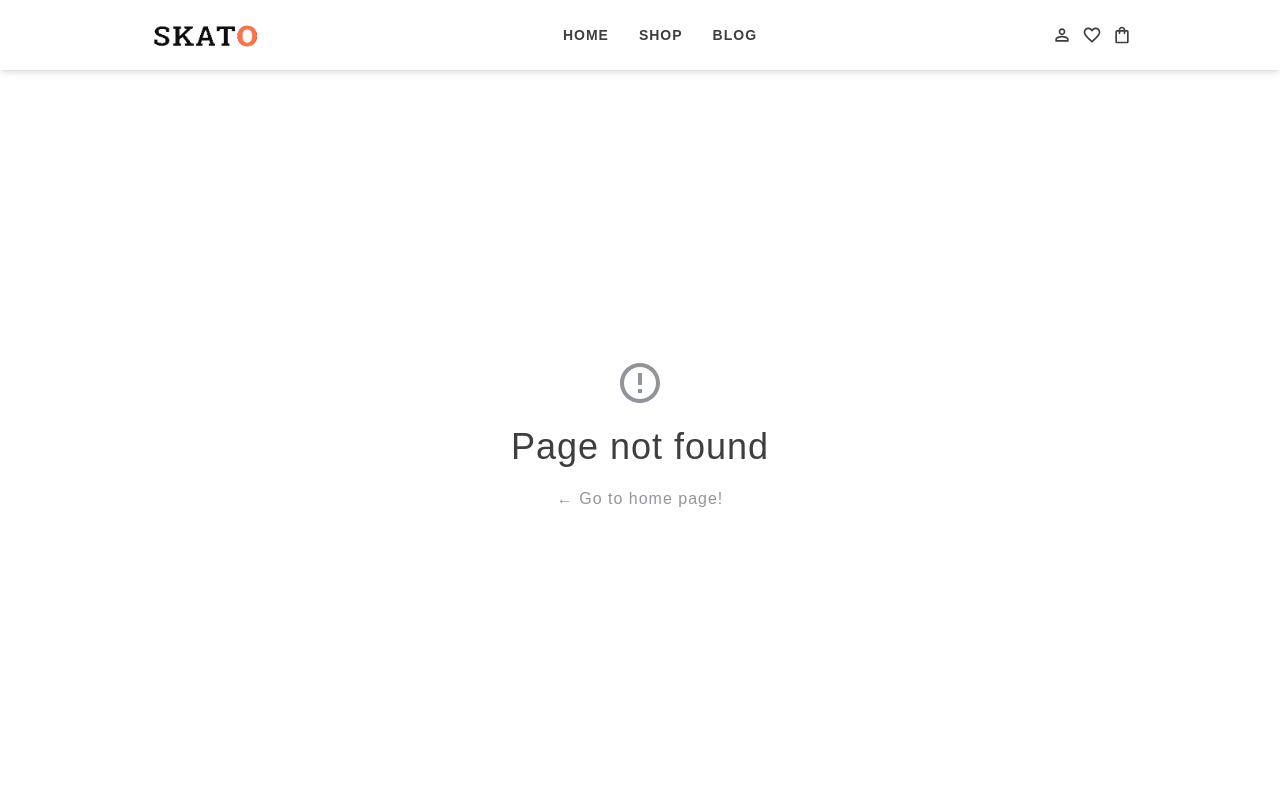
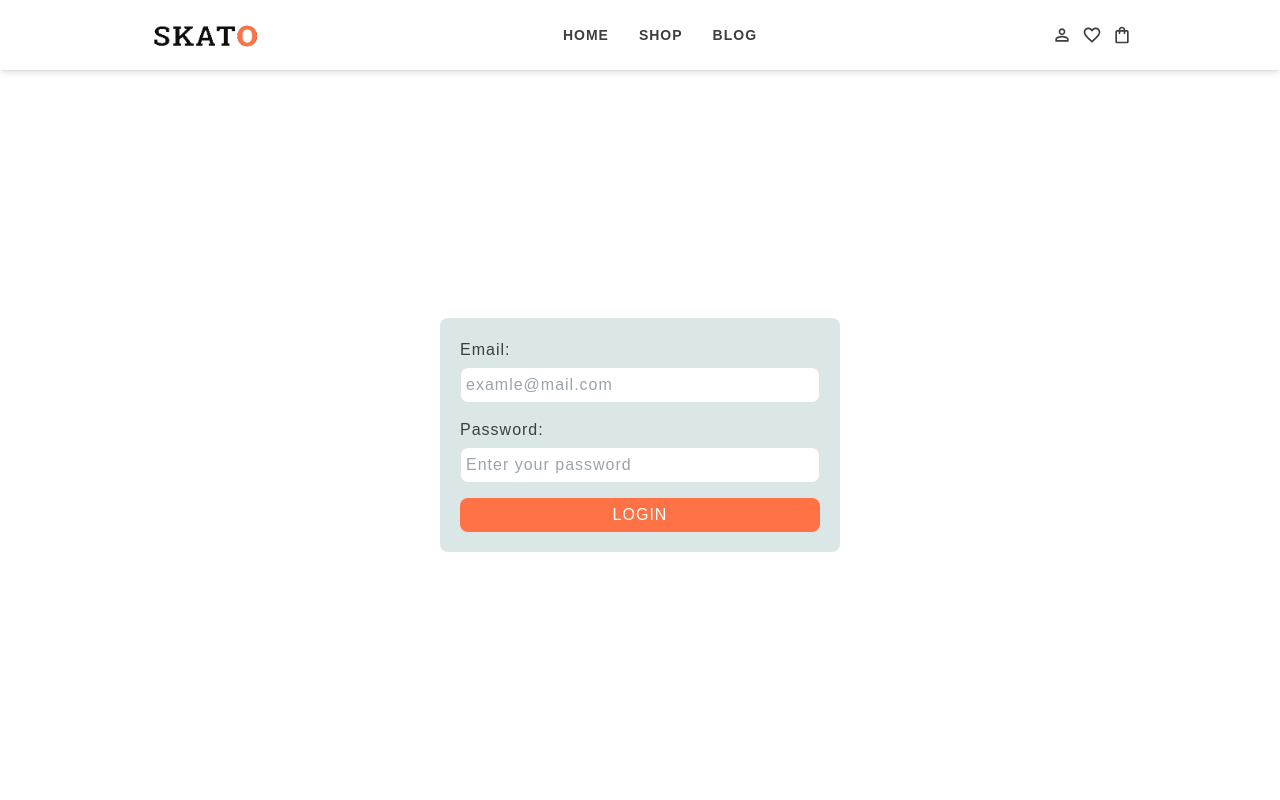
Before and after one commit to mustafa-khaled/Gotta-Sports--Store, a React (Vite) app: page /login in a window 1280 px wide. Before the commit this address had no page. Shown: the top 800 px of the page. Built offline with nearby package versions, Linux system fonts and the light colour scheme.

Commit message:
login form

```diff
--- a/src/App.jsx
+++ b/src/App.jsx
@@ -9,6 +9,7 @@ import ScrollToTop from "./ui/ScrollToTop";
 const Home = lazy(() => import("./pages/Home/Home"));
 const Shop = lazy(() => import("./features/shop/Shop"));
 const Blog = lazy(() => import("./pages/Blog/Blog"));
+const Authentication = lazy(() => import("./features/auth/Authentication"));
 const NotFound = lazy(() => import("./pages/NotFound"));
 
 function App() {
@@ -22,6 +23,7 @@ function App() {
             <Route path="/" element={<Home />} />
             <Route path="/shop" element={<Shop />} />
             <Route path="/blog" element={<Blog />} />
+            <Route path="/login" element={<Authentication />} />
             <Route path="*" element={<NotFound />} />
           </Routes>
         </Suspense>
--- /dev/null
+++ b/src/features/auth/AuthForm.jsx
@@ -0,0 +1,36 @@
+import Button from "../../ui/Button";
+import Container from "../../ui/Container";
+
+function AuthForm() {
+  return (
+    <Container>
+      <form className="mx-auto flex flex-col items-start gap-[15px] rounded-lg bg-gray p-[20px] sm:w-[400px]">
+        <div className="w-full">
+          <label htmlFor="email">Email:</label>
+          <input
+            type="text"
+            name="email"
+            className="mt-[5px] w-full rounded-lg border border-gray p-[5px] outline-none focus:border-darkGray"
+            id="email"
+            placeholder="examle@mail.com"
+          />
+        </div>
+
+        <div className="w-full">
+          <label htmlFor="password">Password:</label>
+          <input
+            type="password"
+            name="password"
+            className="mt-[5px] w-full rounded-lg border border-gray p-[5px] outline-none focus:border-darkGray"
+            id="password"
+            placeholder="Enter your password"
+          />
+        </div>
+
+        <Button>Login</Button>
+      </form>
+    </Container>
+  );
+}
+
+export default AuthForm;
--- /dev/null
+++ b/src/features/auth/Authentication.jsx
@@ -0,0 +1,11 @@
+import AuthForm from "./AuthForm";
+
+function Authentication() {
+  return (
+    <div className="flex h-[calc(100vh-70px)] items-center justify-center ">
+      <AuthForm />
+    </div>
+  );
+}
+
+export default Authentication;
--- /dev/null
+++ b/src/features/cart/Cart.jsx
@@ -0,0 +1,5 @@
+function Cart() {
+  return <div>Cart</div>;
+}
+
+export default Cart;
--- /dev/null
+++ b/src/ui/Button.jsx
@@ -0,0 +1,12 @@
+function Button({ children }) {
+  return (
+    <button
+      className="w-full rounded-lg bg-primary px-[10px] py-[5px] uppercase
+     text-bgWhite transition-all hover:bg-primaryDark"
+    >
+      {children}
+    </button>
+  );
+}
+
+export default Button;
--- a/src/ui/header/Header.jsx
+++ b/src/ui/header/Header.jsx
@@ -8,6 +8,7 @@ import LinksSmallScreen from "./LinksSmallScreen";
 import ToggleList from "./ToggleList";
 import CartIcon from "./CartIcon";
 import WishListIcon from "./WishListIcon";
+import { Link } from "react-router-dom";
 
 function Header() {
   const [showList, setShowList] = useState(false);
@@ -33,7 +34,9 @@ function Header() {
           <LinksSmallScreen showList={showList} closeList={closeList} />
 
           <div className="flex items-center gap-[10px]">
-            <MdPersonOutline className="cursor-pointer text-xl" />
+            <Link to={"/login"}>
+              <MdPersonOutline className="cursor-pointer text-xl" />
+            </Link>
             <WishListIcon />
             <CartIcon />
           </div>
```
